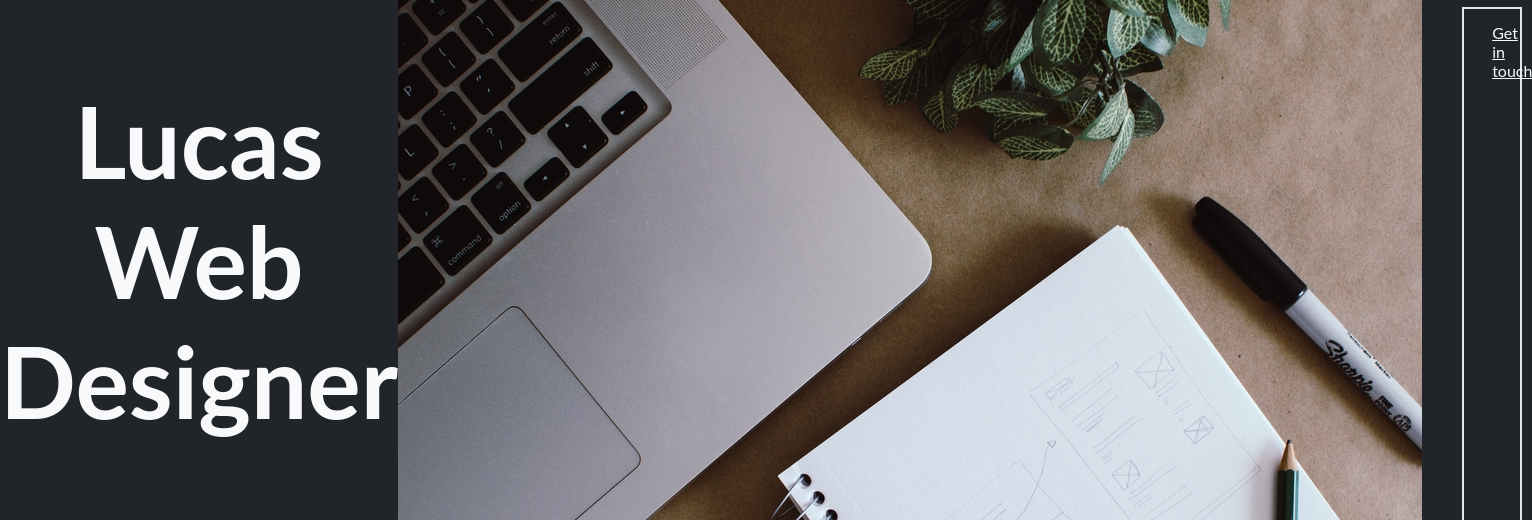
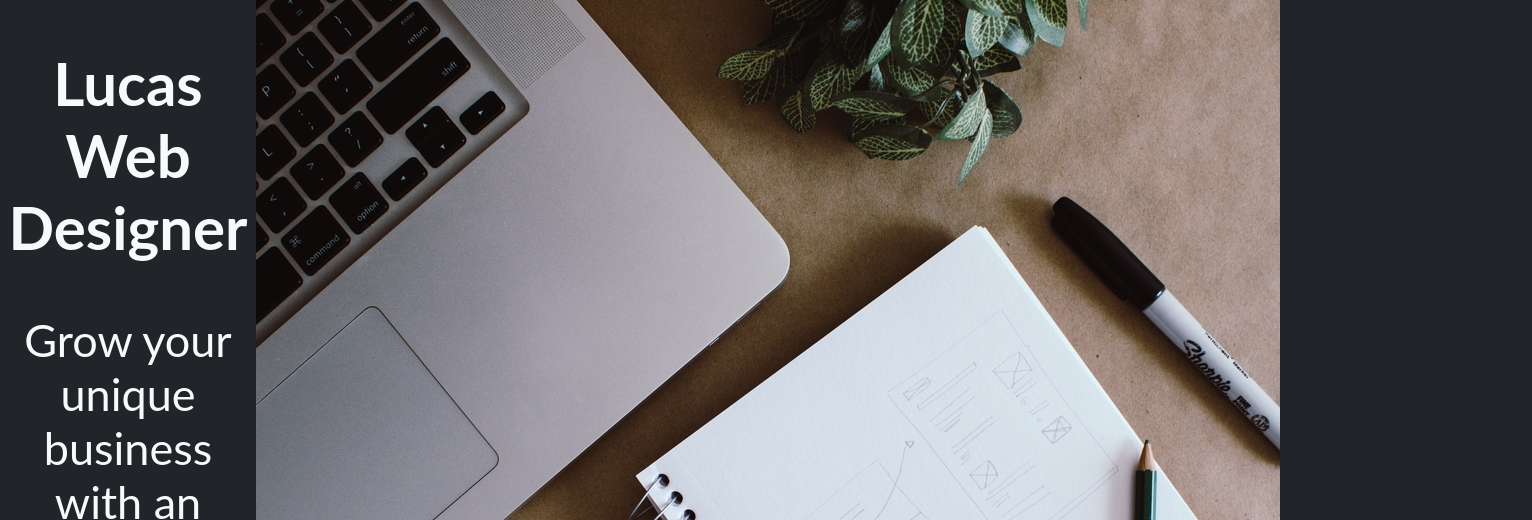
Before and after one commit to neves-lucas/Web-Fundamentals--WDD-130-, a plain HTML site: page portfoliosite/index.html in a window 1280 px wide. Shown: the part 208-728 px from the top of the page, 1532 px wide, since content can reach past the window. Drawn offline with Linux system fonts and the light colour scheme.

Commit message:
HTML and CSS fixes

```diff
--- a/portfoliosite/index.html
+++ b/portfoliosite/index.html
@@ -37,9 +37,9 @@
 			Grow your unique business with an unique functional and well designed website. Contact me today for pricing on your online presence.
 		</p>
     </section>
-	<div class="button-box">
-		<a class="book" href=mailto:neves.lucas.r@gmail.com>Get in touch</a>
-	</div>
+
+		<a class="home-button-box" href=mailto:neves.lucas.r@gmail.com>Get in touch</a>
+
 </main>
 <footer>
 	<a href="index.html">
--- a/portfoliosite/styles/styles.css
+++ b/portfoliosite/styles/styles.css
@@ -69,14 +69,14 @@ footer p a:hover {
 }
 .home-grid {
 	display: grid;
-	grid-template-columns: 1fr 1fr 1fr;
-	grid-template-rows: 1fr;
+	grid-template-columns: 1fr 0.5fr 1fr;
+	grid-template-rows: 1fr 0.5fr 1fr;
 	color: #F8F9FA;
 }
 .mywork-grid {
 	display: grid;
 	grid-template-columns: 1fr 2fr 1fr 2fr 1fr;
-	grid-template-rows: 1fr 1fr;
+	grid-template-rows: 1fr 0.1fr;
 	color: #F8F9FA;
 }
 .website1-card {
@@ -141,21 +141,21 @@ body {
 	padding: 0;
 }
 .home-text {
-	grid-column: 1/2;
+	grid-column: 1/3;
 	color: #F8F9FA;
 }
 .home-text h2 {
 	text-align: center;
-	font-size: 100px;
+	font-size: 60px;
 }
 .home-text p {
-	font-size: 50px;
+	font-size: 45px;
 	text-align: center;
 	grid-column: 1;
 }
 .home {
 	width: 100%;
-	grid-column: 2;
+	grid-column: 3;
 	grid-row: 1;
 }
 .button-box {
@@ -177,6 +177,30 @@ body {
 	color: #212529
   }
 
+
+  .home-button-box {
+	border: 2px solid #F8F9FA;
+	background-color: #212529;
+	color: #f8f9fa;
+	padding: 14px 28px;
+	font-size: 16px;
+	cursor: pointer;
+	border-color: #e7e7e7;
+	margin-left: 40%;
+	margin-top: -20%;
+	margin-bottom: 90%;
+	grid-row: 2;
+	grid-column: 1;
+	text-align: center;
+  }
+  .home-button-box a {
+	color: #f8f9fa ;
+	text-align: center;
+  }
+  .home-button-box:hover {
+	background: #e7e7e7;
+	color: #212529
+  }
 
 /* Style the Image Used to Trigger the Modal */
 #myImg, #myImg2, #myImg3, #myImg4 {
```
